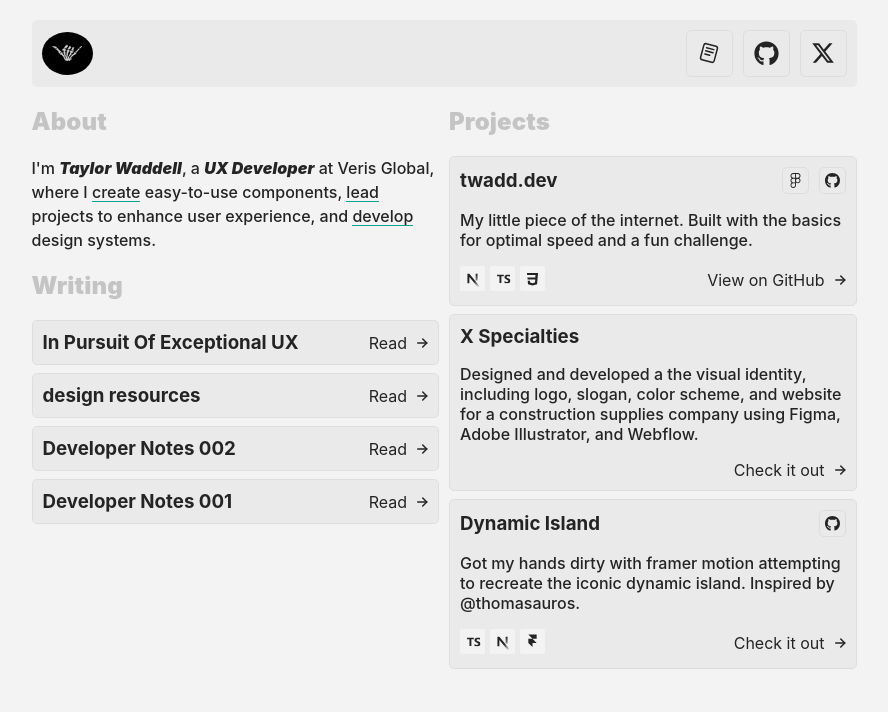
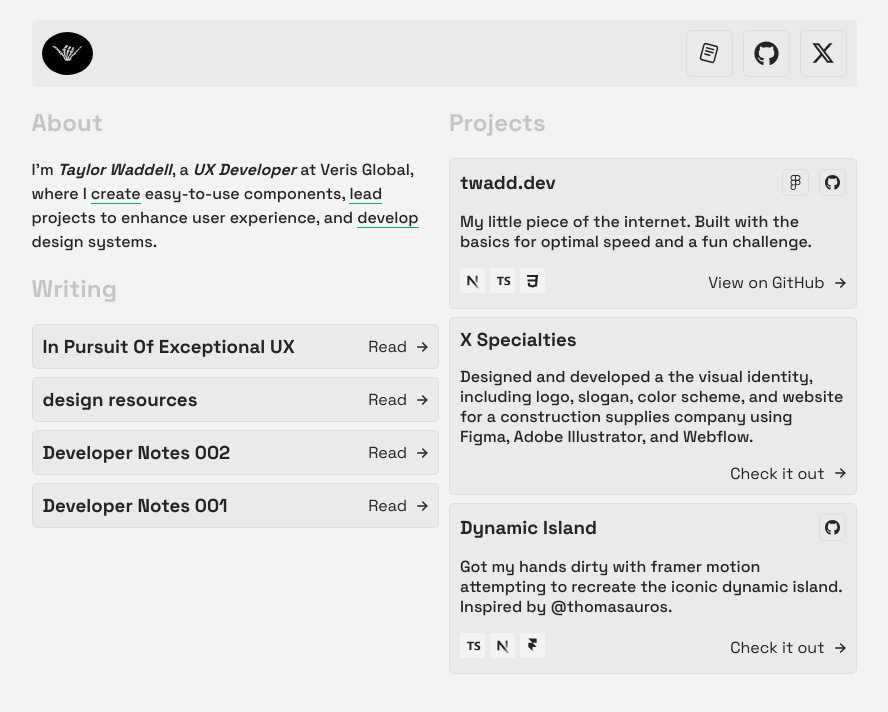
Before and after one commit to taylorwaddell/twadd3, a Next.js app: page / in a window 1280 px wide. Shown: the top 712 px of the page, without its empty margins (196-1084 px from the left). Built offline with nearby package versions, Linux system fonts and the light colour scheme.

Commit message:
Update font family to Space Grotesk and import from Google Fonts.

```diff
--- a/src/styles/globals.css
+++ b/src/styles/globals.css
@@ -1,5 +1,6 @@
 @import url("./variables.css");
 @import url("./highlightjs-theme.css");
+@import url("https://fonts.googleapis.com/css2?family=Space+Grotesk:wght@300..700&display=swap");
 
 html {
   background-color: var(--color-base);
@@ -7,7 +8,7 @@ html {
 
 body {
   color: var(--color-font-primary);
-  font-family: "Inter", sans-serif, system-ui;
+  font-family: "Space Grotesk", sans-serif, system-ui;
   padding-top: calc(100% / 65);
   width: 825px;
   margin: 0 auto;
```
